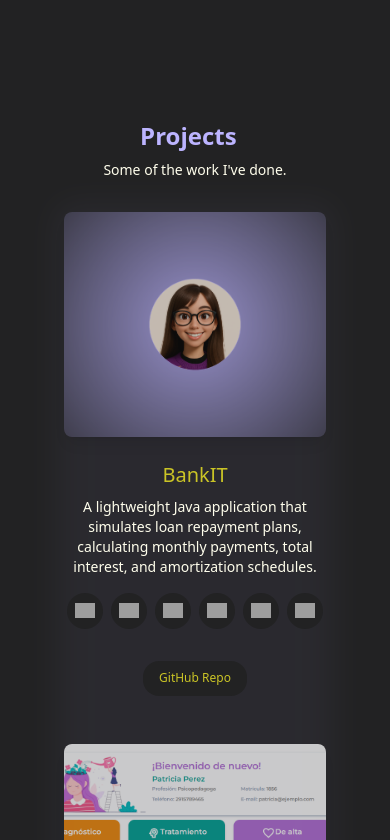
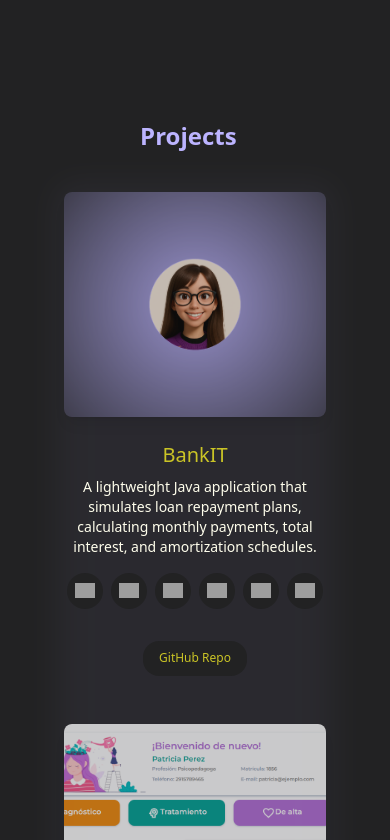
Before and after one commit to brendayw/brendayw-portfolio, a React (Vite) app: page / in a window 390 px wide. Shown: the part 1164-2004 px from the top of the page. Built offline with nearby package versions, Linux system fonts and the light colour scheme; grey boxes are pictures that could not be loaded.

Commit message:
cambios de animaciones + responsive

```diff
--- a/src/components/AboutMe.jsx
+++ b/src/components/AboutMe.jsx
@@ -13,17 +13,27 @@
         infinite: false,
     });
 
+    const textVariants = {
+        hidden: { opacity: 0, y: 20 },
+        visible: (i) => ({ opacity: 1, y: 0, transition: { delay: i * 0.2, duration: 0.6, ease: "easeOut" } })
+    };
+
     return (
 
-        <section className="w-full md:min-h-screen py-16 px-4 sm:px-6 lg:px-8 md:mb-8">
+        <section className="w-full md:min-h-screen py-16 px-4 sm:px-6 lg:px-8 md:mb-10">
 
             {/* Titulo */}
-            <div className="w-full max-w-7xl mx-auto mb-10">
+            <motion.div
+                className="w-full max-w-7xl mx-auto mb-10"
+                initial={{ opacity: 0, x: -50 }}
+                animate={{ opacity: 1, x: 0 }}
+                transition={{ duration: 0.6, delay: 0.2 }}
+            >
                 <h1 className="text-2xl sm:text-3xl font-bold text-[#BCB4FF] text-center md:text-left hover:text-[#CAC426]">
                     A little {animatedName}
                     <span className="animate-blink">{cursor}</span>
                 </h1>
-            </div>
+            </motion.div>
 
             {/* Desktop - Contenido */}
             <div className="w-full max-w-7xl mx-auto flex flex-col md:flex-row gap-12 items-center">
@@ -123,18 +133,33 @@
                         <div className="absolute w-full h-full bg-white/5 backdrop-blur-md border border-white/10 rounded-3xl p-6 flex flex-col justify-center"
                              style={{ backfaceVisibility: "hidden" }}
                         >
-                            <p className="text-justify mb-2">
+                            <motion.p
+                                className="text-justify mb-2"
+                                initial={{ opacity: 0, y: 20 }}
+                                animate={{ opacity: 1, y: 0 }}
+                                transition={{ duration: 0.6 }}
+                            >
                                 I am a <span className="text-[#CAC426] font-semibold">Junior Software Developer</span> with a strong interest in backend development. I work mainly with Java and Spring Boot, building REST APIs and backend logic with a
                                 focus on clarity, maintainability, and good practices.
-                            </p>
-                            <p className="text-justify mb-2">
+                            </motion.p>
+                            <motion.p
+                                className="text-justify mb-2"
+                                initial={{ opacity: 0, y: 20 }}
+                                animate={{ opacity: 1, y: 0 }}
+                                transition={{ duration: 0.6 }}
+                            >
                                 I hold an <span className="text-[#CAC426] font-semibold">Associate Degree in Programming</span> and have built backend projects involving data persistence,
                                 validations, and business logic. I enjoy understanding how systems
                                 work behind the scenes and how different components interact.
-                            </p>
-                            <p className="text-center text-[#BCB4FF] font-medium italic">
+                            </motion.p>
+                            <motion.p
+                                className="text-center text-[#BCB4FF] font-medium italic"
+                                initial={{ opacity: 0, y: 20 }}
+                                animate={{ opacity: 1, y: 0 }}
+                                transition={{ duration: 0.6 }}
+                            >
                                 👆 Peek-a-boo!
-                            </p>
+                            </motion.p>
                         </div>
 
                         {/* Back: Imagen */}
@@ -153,8 +178,7 @@
                     </motion.div>
                 </div>
             </div>
-        </section>
-
+        </section >
     );
 }
 
--- a/src/components/Hero.jsx
+++ b/src/components/Hero.jsx
@@ -38,21 +38,49 @@
         infinite: false,
     });
 
+    const container = {
+        hidden: { opacity: 0 },
+        visible: {
+            opacity: 1,
+            transition: {
+            staggerChildren: 0.15
+            }
+        }
+    };
+
     return (
-        <section id="hero" className='md:min-h-screen flex flex-col md:flex-row items-center justify-between w-full py-8 md:py-16 px-4 sm:px-6 lg:px-8'>
+        <motion.section
+            id="hero"
+            className='md:min-h-screen flex flex-col md:flex-row items-center justify-between w-full py-8 md:py-16 px-4 sm:px-6 lg:px-8'
+            variants={container}
+            initial="hidden"
+            animate="visible"
+        >
 
-            <div className='relative flex flex-col md:flex-row items-start md:items-center gap-8 mt-28 md:mt-0'>
+            <motion.div
+                className='relative flex flex-col md:flex-row items-start md:items-center gap-8 mt-28 md:mt-0'
+                variants={container}
+            >
                 <div className="relative w-full md:w-[70%] text-center md:text-left">
-                    {/* md:left-20 mb-12 md:mb-0 md:px-8 */}
 
-                    <h1 className='text-lg italic text-[#FFFEEC] mb-4'>
+                    <motion.h1
+                        className='text-lg italic text-[#FFFEEC] mb-4'
+                        initial={{ opacity: 0, x: -50 }}
+                        animate={{ opacity: 1, x: 0 }}
+                        transition={{ duration: 0.6, delay: 0.2 }}
+                    >
                         Hi, my name is
-                    </h1>
+                    </motion.h1>
 
-                    <h2 className='text-4xl sm:text-6xl md:text-7xl font-bold italic text-[#CAC426] mb-8 md:mb-6 hover:text-[#BCB4FF]'>
+                    <motion.h2
+                        className='text-4xl sm:text-6xl md:text-7xl font-bold italic text-[#CAC426] mb-8 md:mb-6 hover:text-[#BCB4FF]'
+                        initial={{ opacity: 0, x: -50 }}
+                        animate={{ opacity: 1, x: 0 }}
+                        transition={{ duration: 0.6, delay: 0. }}
+                    >
                         Brenda {animatedName}.
                         <span className="animate-blink">{cursor}</span>
-                    </h2>
+                    </motion.h2>
 
                     <motion.p
                         className="text-md sm:text-2xl text-[#FFFEEC] leading-relaxed"
@@ -73,7 +101,10 @@
                 </div>
 
                 {/* Iconos sociales - Responsive */}
-                <div className="flex flex-row md:flex-col gap-8 md:gap-8 mt-8 md:mt-0 md:ml-36">
+                <motion.div
+                    className="flex flex-row md:flex-col gap-8 md:gap-8 mt-8 md:mt-0 md:ml-36"
+                    variants={container}
+                >
                     {icons.map((item, index) => (
                         <motion.div
                             key={index}
@@ -82,11 +113,14 @@
                             whileHover={{ scale: 1.1 }}
                             transition={{ type: "spring", stiffness: 300, damping: 15 }}
                         >
-                            <a
+                            <motion.a
                                 href={item.link}
                                 target="_blank"
                                 rel="noopener noreferrer"
                                 className="flex items-center p-1"
+                                variants={item}
+                                whileHover={{ scale: 1.1 }}
+                                whileTap={{ scale: 0.9 }}
                                 onMouseEnter={() => setHovered(index)}
                                 onMouseLeave={() => setHovered(null)}
                             >
@@ -102,12 +136,12 @@
                                 >
                                     {item.name}
                                 </span>
-                            </a>
+                            </motion.a>
                         </motion.div>
                     ))}
-                </div>
-            </div>
-        </section>
+                </motion.div>
+            </motion.div>
+        </motion.section>
     );
 };
 
--- a/src/components/ProjectsCard.jsx
+++ b/src/components/ProjectsCard.jsx
@@ -61,15 +61,6 @@
         // liveLink: "",
         githubLink: "https://github.com/brendayw/SudokuSolver"
     },
-    // {
-    //     id: "005",
-    //     name: "Juli G - Artist Landing Page",
-    //     description: "A sleek, responsive React landing page for musician Juli G, designed to showcase his work and connect with fans.",
-    //     techStack: ["react", "tailwind" ],
-    //     image: '/projects/julig-2.png',
-    //     liveLink: "https://juligpop.netlify.app/",
-    //     githubLink: "https://github.com/brendayw/julig-pop"
-    // }
 ]
 
 const ProjectsCard = () => {
@@ -78,44 +69,64 @@
         infinite: false,
     });
 
+    const containerVariants = {
+        hidden: {},
+        visible: {
+            transition: {
+                staggerChildren: 0.08
+            }
+        }
+    };
+
+    const itemVariants = {
+        hidden: { opacity: 0, y: 20 },
+        visible: {
+            opacity: 1,
+            y: 0,
+            transition: { duration: 0.45, ease: "easeOut" }
+        }
+    };
+
     return (
-        <section className='w-full py-14 px-2 sm:px-6 lg:px-8 space-y-8 md:space-y-12 mb-8 md:mb-0'>
+        <section className='w-full md:min-h-screen py-14 px-2 sm:px-6 lg:px-8 space-y-8 md:space-y-12 mb-8 md:mb-0'>
 
-            <div className='w-full max-w-7xl mx-auto'>
-                <h1 className='text-2xl sm:text-3xl font-bold text-[#BCB4FF]'>
+            <motion.div
+                className="w-full max-w-7xl mx-auto relative"
+                variants={containerVariants}
+                initial="hidden"
+                whileInView="visible"
+                viewport={{ once: true, amount: 0.15 }}
+            >
+                <h1 className='text-2xl sm:text-3xl font-bold text-[#BCB4FF] text-center md:text-left hover:text-[#CAC426]'>
                     {animatedName}
                     <span className="animate-blink">{cursor}</span>
                 </h1>
+            </motion.div>
 
-                <motion.p
-                    className="relative top-2 text-sm sm:text-base text-[#FFFEEC]"
-                    initial={{ opacity: 0, y: 30 }}
-                    animate={{ opacity: 1, y: 0 }}
-                    transition={{
-                        type: "spring",
-                        damping: 10,
-                        stiffness: 100,
-                        delay: 0.3,
-                        duration: 0.9
-                    }}
-                >
-                    Some of the work I've done.
-                </motion.p>
-            </div>
-
-            {/* content */}
-            <div className='w-full max-w-7xl mx-auto relative'>
+            {/* Projects List */}
+            <motion.div
+                className='w-full max-w-7xl mx-auto relative'
+                variants={containerVariants}
+                initial="hidden"
+                whileInView="visible"
+                viewport={{ once: true, amount: 0.15 }}
+            >
                 <div>
                     {/* glow violeta */}
                     <div className="absolute inset-0 bg-[#BCB4FF] opacity-5 blur-lg rounded-2xl -z-10"></div>
 
                     <div className='flex flex-col gap-8'>
                         {projects.map((project, index) => (
-                            <div key={index} className="flex flex-col md:flex-row items-start p-2 gap-6">
+                            <motion.div
+                                key={index}
+                                className="flex flex-col md:flex-row items-start p-2 gap-6"
+                                variants={itemVariants}
+                            >
                                 {/* Imagen */}
                                 <motion.div
                                     className="w-full md:w-[400px] h-[225px] opacity-75 hover:opacity-100 rounded-lg shadow-lg overflow-hidden"
                                     whileHover={{ scale: 1.02 }}
+                                    transition={{ type: "spring", stiffness: 120 }}
                                 >
                                     <img
                                         src={project.image}
@@ -129,6 +140,7 @@
                                     <h3 className="text-xl sm:text-2xl font-medium text-[#CAC426]">
                                         {project.name}
                                     </h3>
+
                                     <p className="mt-2 text-sm sm:text-base text-[#FFFEEC]">
                                         {project.description}
                                     </p>
@@ -166,6 +178,7 @@
 
                                 {/* Botones en columna a la derecha */}
                                 <div className="flex flex-row md:flex-col gap-3 mt-2 md:mt-0 justify-center items-center flex-wrap w-full md:w-auto">
+
                                     {project.detailsLink && project.detailsLink.trim() !== "" && (
                                         <a
                                             href={project.detailsLink}
@@ -197,11 +210,11 @@
                                         </a>
                                     )}
                                 </div>
-                            </div>
+                            </motion.div>
                             ))}
                     </div>
                 </div>
-            </div>
+            </motion.div>
         </section>
     );
 }
--- a/src/pages/Projects.jsx
+++ b/src/pages/Projects.jsx
@@ -1,11 +1,18 @@
-import React from 'react';
+import { motion } from "framer-motion";
 import ProjectsCard from '../components/ProjectsCard';
 
 const Projects = () => {
     return (
-        <section id="projects" className='w-full'>
+        <motion.section
+            id="projects"
+            className='w-full'
+            initial={{ opacity: 0, y: 40 }}
+            whileInView={{ opacity: 1, y: 0 }}
+            transition={{ duration: 0.6, ease: "easeOut" }}
+            viewport={{ once: true }}
+        >
             <ProjectsCard />
-        </section>
+        </motion.section>
     );
 }
 
```
Also changed, not shown: src/components/ContactForm.jsx (+19 -6 lines), src/components/TechStack.jsx (+13 -6 lines), src/pages/About.jsx (+10 -2 lines), src/pages/Contact.jsx (+10 -3 lines), src/pages/Skills.jsx (+10 -3 lines).
